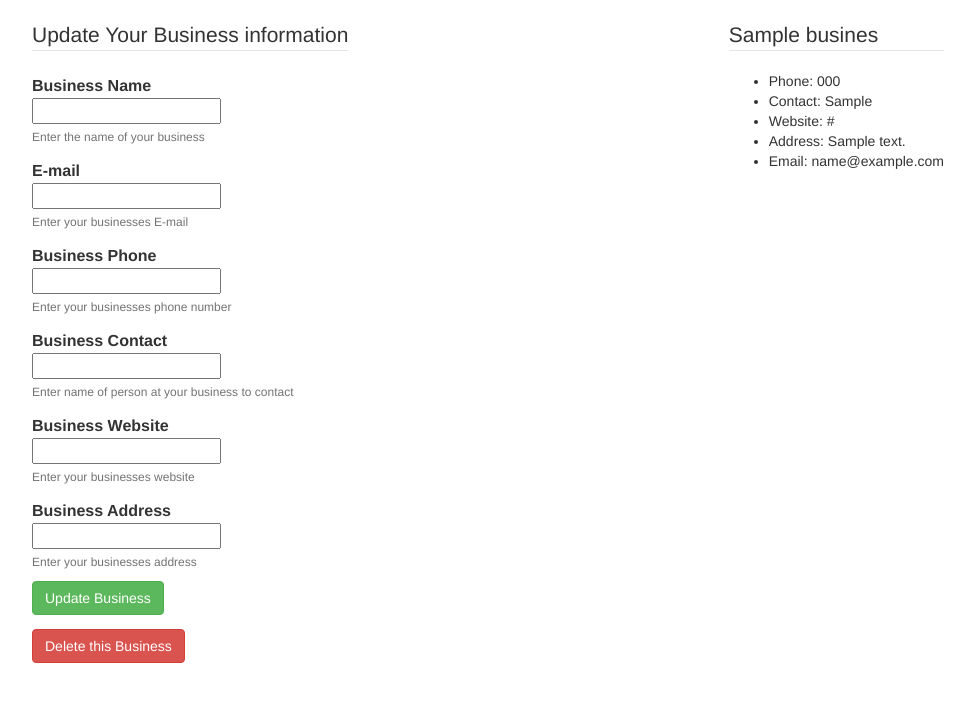
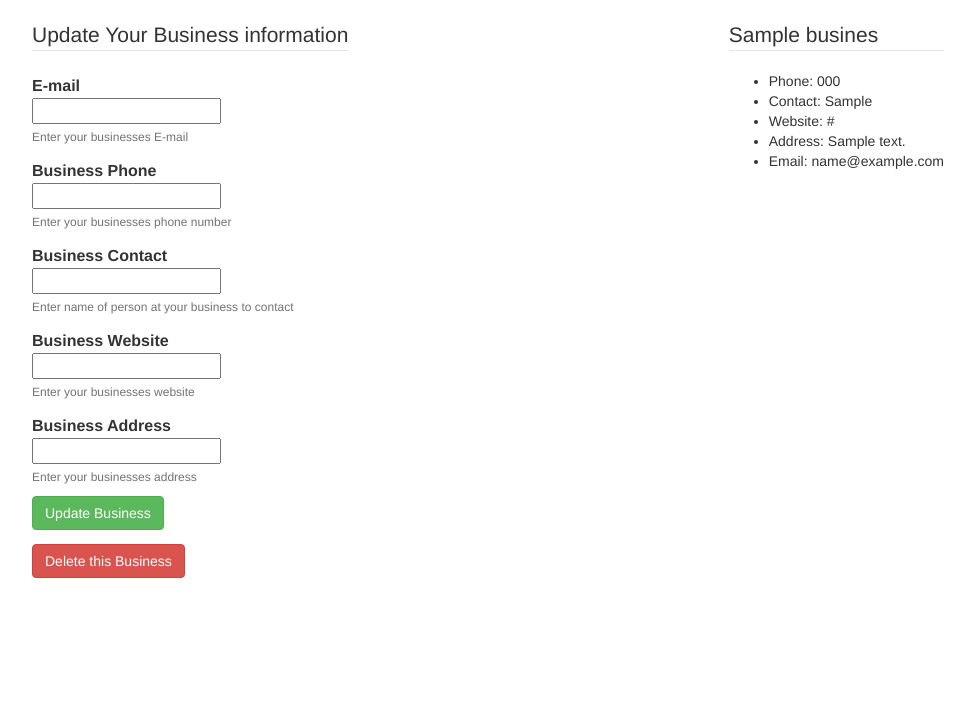
Before and after one commit to chris-swan/walk_ins_welcome, a PHP site: template views/business.html.twig in a window 1280 px wide. Shown: the part 52-754 px from the top of the page, without its empty margins (167-1141 px from the left). Run offline with PHP 8.4, Linux system fonts and the light colour scheme; the template is opened without the code that fills it: most values are stand-ins (such as "Sample title", 1, 10 or a date in 2020); some libraries are stand-ins or nearby versions.

Commit message:
fixed update in twig file - also had to update/change code in business.php 'update function'

```diff
--- a/views/business.html.twig
+++ b/views/business.html.twig
@@ -32,13 +32,6 @@
                         <fieldset>
                             <div id="legend">
                                 <legend class="">Update Your Business information</legend>
-                            </div>
-                            <div class="control-group">
-                                <label class="control-label" for="business_name">Business Name</label>
-                                <div class="controls">
-                                    <input type="text" id="business_name" name="business_name" placeholder="" class="input-xlarge">
-                                    <p class="help-block">Enter the name of your business</p>
-                                </div>
                             </div>
                             <div class="control-group">
                                 <label class="control-label" for="business_contact_email">E-mail</label>
```
Also changed, not shown: app/app.php (+4 -3 lines), src/Business.php (+4 -4 lines).
